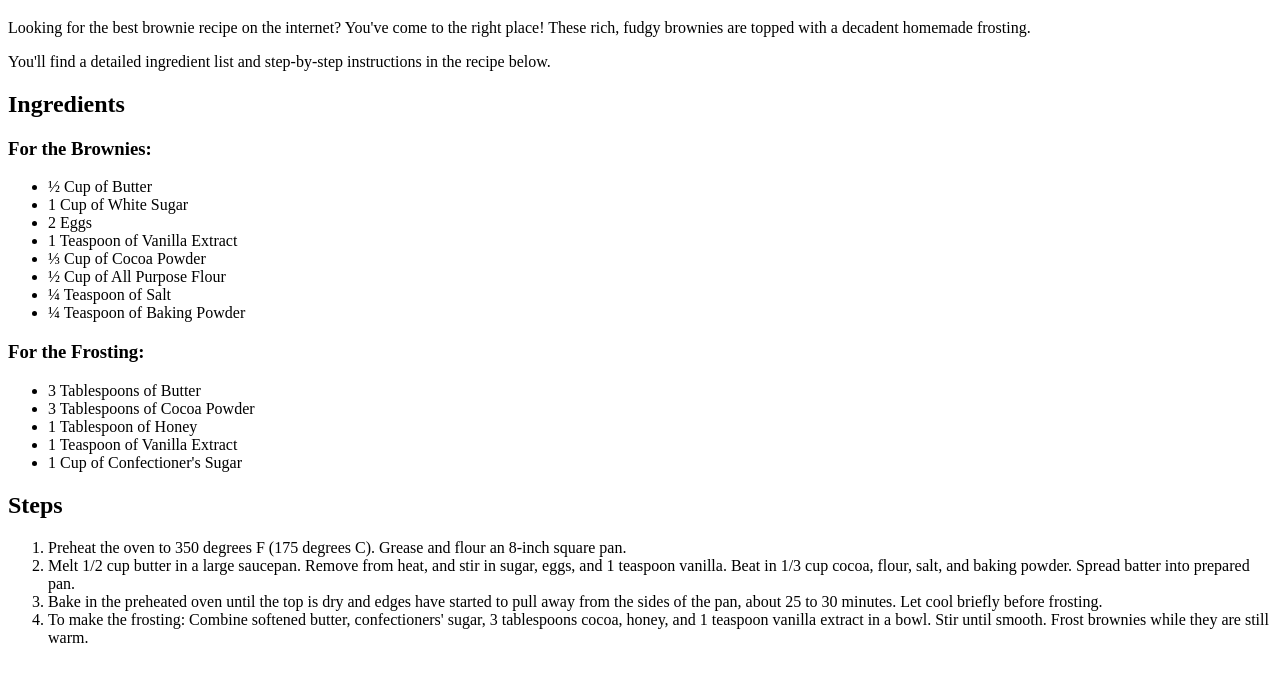
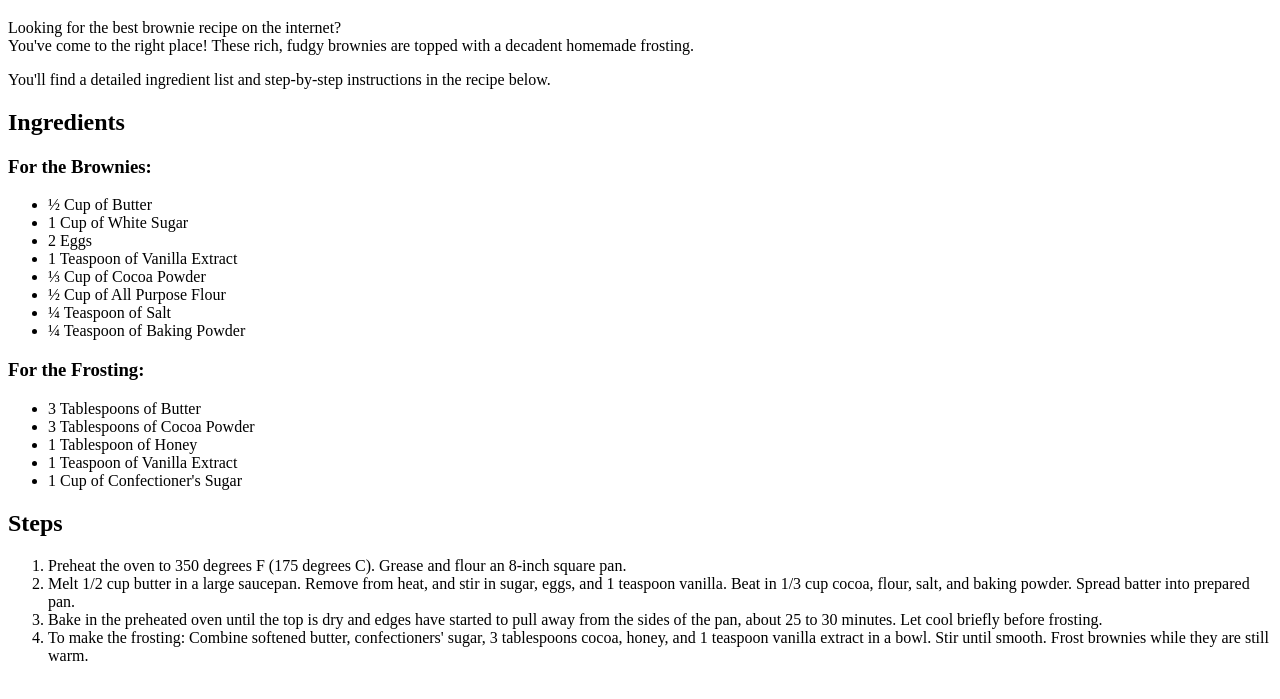
Before and after one commit to jhecht123/html-css-0, a plain HTML site: page Recipe Project/JonahHechtProject1.html in a window 1280 px wide. Shown: the part 61-760 px from the top of the page. Drawn offline with Linux system fonts and the light colour scheme.

```diff
--- a/Recipe Project/JonahHechtProject1.html
+++ b/Recipe Project/JonahHechtProject1.html
@@ -1,11 +1,11 @@
 <!DOCTYPE html>
-<html>
+<html lang="en">
     <head>
         <title>Best Brownies Recipe</title>
     </head>
     <body>
         <h1>Best Brownies</h1>
-            <p>Looking for the best brownie recipe on the internet? You've come to the right place!
+            <p>Looking for the best brownie recipe on the internet?<br/>You've come to the right place!
             These rich, fudgy brownies are topped with a decadent homemade frosting.</p>
             <p>You'll find a detailed ingredient list and step-by-step instructions in the recipe below.</p>
         <h2>Ingredients</h2>
@@ -36,3 +36,5 @@
                     <li>To make the frosting: Combine softened butter, confectioners' sugar, 3 tablespoons cocoa, honey, and 1 teaspoon vanilla extract in a bowl. Stir until smooth. Frost brownies while they are still warm.</li>
                 </ol>
     </body>
+
+</html>
```
Also changed, not shown: Project 2/index.html (added), Project 3/index.html (added).
